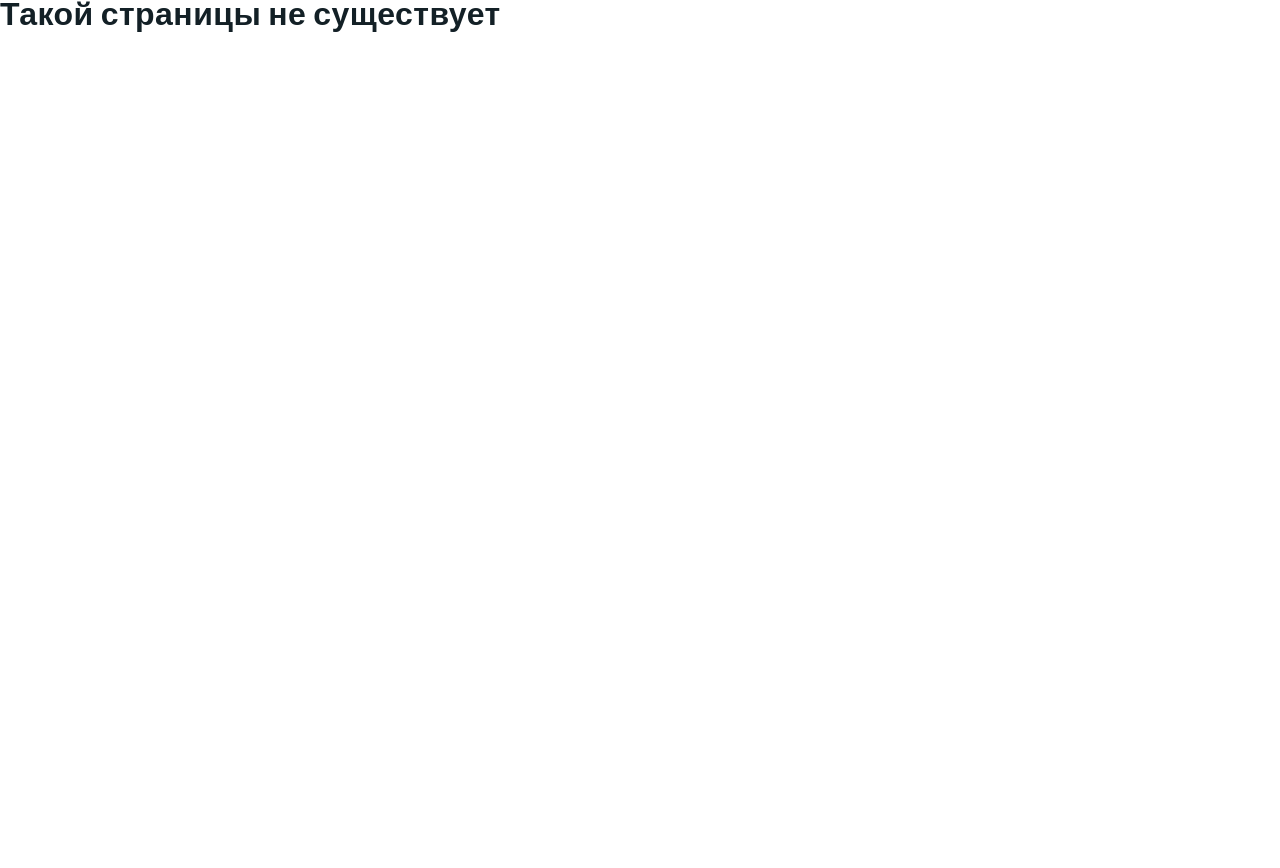
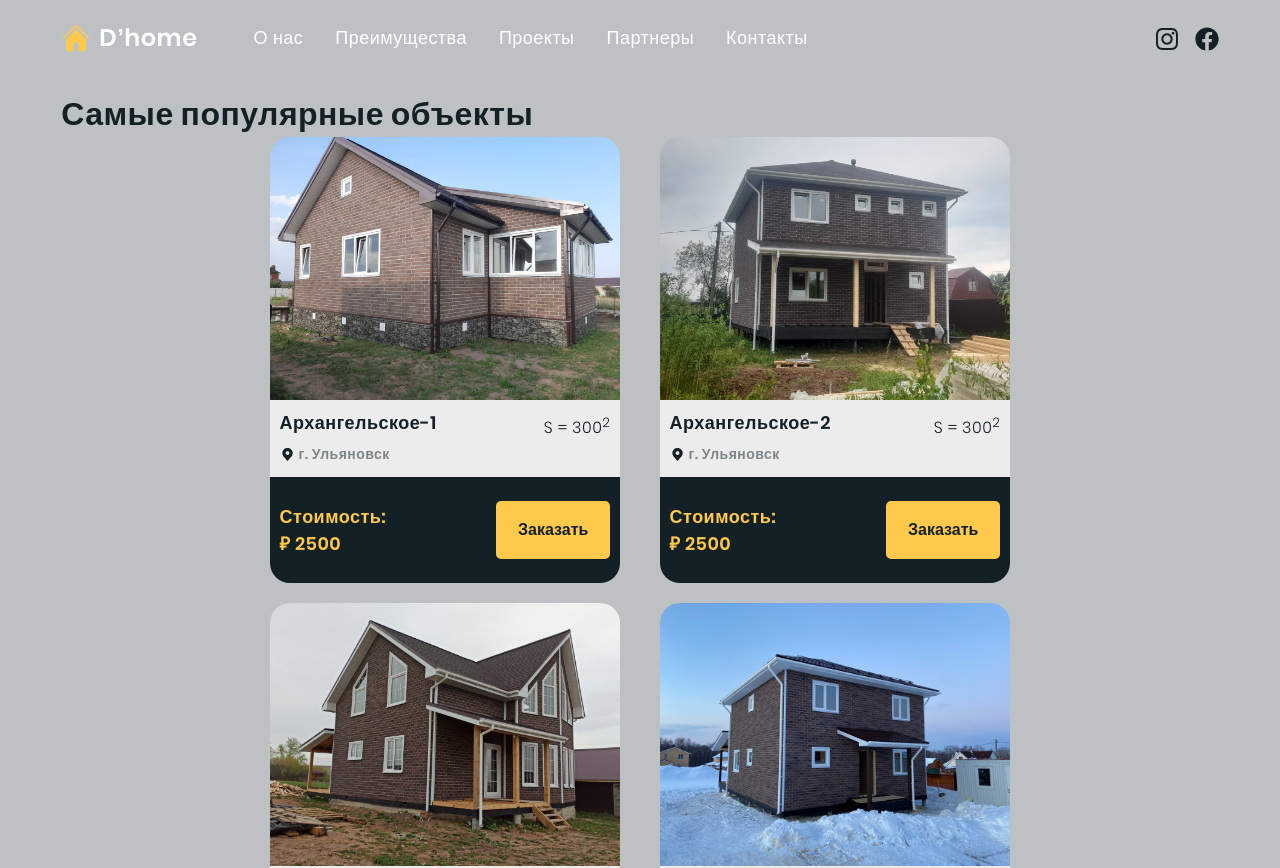
Before and after one commit to Werwllleh/Dhome, a Next.js app: page /objects in a window 1280 px wide. Before the commit this address had no page. Shown: the top 868 px of the page. Before the commit the page ends 800 px from the top, so only its background shows below. Built offline with nearby package versions, Linux system fonts and the light colour scheme.

Commit message:
page objects

```diff
--- a/pages/_app.js
+++ b/pages/_app.js
@@ -5,11 +5,5 @@ import MainContainer from "../src/components/MainContainer";
 
 // This default export is required in a new `pages/_app.js` file.
 export default function MyApp({ Component, pageProps }) {
-	return (
-		<>
-			<MainContainer title={"Главная страница"} keywords={"main page"}>
-				<Component {...pageProps} />
-			</MainContainer>
-		</>
-	)
+	return <Component {...pageProps} />
 }
--- /dev/null
+++ b/pages/objects.js
@@ -0,0 +1,13 @@
+import React from 'react';
+import AllProjects from '../src/components/AllProjects/AllProjects';
+import MainContainer from '../src/components/MainContainer';
+
+const Objects = () => {
+	return (
+		<MainContainer title={'Наши объекты'} keywords={"сип дома стоительство объекты"}>
+			<AllProjects />
+		</MainContainer>
+	);
+}
+
+export default Objects;
--- /dev/null
+++ b/src/components/AllProjects/AllProjects.jsx
@@ -0,0 +1,82 @@
+import React, { useState, useRef } from "react";
+import s from "../AllProjects/AllProjects.module.css";
+import { houses } from "../Projects/objects";
+
+import ModalReq from "../Modal/ModalReq";
+import MyPreview from "../Projects/MyPreview/MyPreview";
+import Link from "next/link";
+
+const AllProjects = () => {
+  const [openModal, setOpenModal] = useState(false);
+  const [modaldata, setmodaldata] = useState("");
+
+  const om = (data) => {
+    setOpenModal(!openModal);
+    setmodaldata(data);
+  };
+
+  return (
+    <div className={s.projects}>
+      <div className="container">
+        <div className={s.body}>
+          <div className={s.head}>
+            <div className={s.head_text}>
+              <h1>
+                Самые популярные <span>объекты</span>
+              </h1>
+            </div>
+          </div>
+          <div className={s.project_slider}>
+            {houses.map((home, index) => (
+              <div key={index} className={s.project_slide}>
+                <MyPreview
+                  img={home.imageSrc}
+                  title={home.title}
+                  imgArr={home.other}
+                />
+                <div className={s.textBlock}>
+                  <div>
+                    <div className={s.home_title}>{home.title}</div>
+                    <div className={s.home_place}>
+                      <img
+                        className={s.home_place_icon}
+                        src={"/images/icons/place.png"}
+                        alt={"place icon"}
+                      />
+                      <p>{home.place}</p>
+                    </div>
+                  </div>
+                  <div className={s.home_square}>
+                    {"S = " + home.square}
+                    <sup>2</sup>
+                  </div>
+                </div>
+                <div className={s.priceBlock}>
+                  <div className={s.home_price}>
+                    <p>Стоимость:</p>
+                    <p>{"₽" + " " + home.price}</p>
+                  </div>
+                  <button
+                    onClick={() => om(home.title)}
+                    datatitle={home.title}
+                    className={"btn" + " " + s.home_buy_btn}
+                    type="button"
+                  >
+                    Заказать
+                  </button>
+                </div>
+              </div>
+            ))}
+          </div>
+        </div>
+      </div>
+      <ModalReq
+        openModal={openModal}
+        setOpenModal={setOpenModal}
+        modaldata={modaldata}
+      />
+    </div>
+  );
+};
+
+export default AllProjects;
--- /dev/null
+++ b/src/components/AllProjects/AllProjects.module.css
@@ -0,0 +1,85 @@
+.projects {
+  background-color: #13202646;
+  padding: 100px 0 50px 0;
+}
+
+.project_slider {
+  display: flex;
+  /* flex-direction: row; */
+  justify-content: center;
+  flex-wrap: wrap;
+}
+
+.project_slide {
+  flex: 0 0 33%;
+  display: flex !important;
+  flex-direction: column !important;
+  justify-content: center;
+  margin: 10px 20px !important;
+  max-width: 350px;
+  border-radius: 20px;
+  overflow: hidden;
+  -webkit-border-radius: 20px;
+  -moz-border-radius: 20px;
+  -ms-border-radius: 20px;
+  -o-border-radius: 20px;
+}
+
+.home_img {
+  height: 222px;
+  width: 100%;
+  object-fit: cover;
+}
+
+.textBlock {
+  display: flex;
+  justify-content: space-between;
+  padding: 0.6rem;
+  background-color: #ececec;
+}
+
+.home_title {
+  font-size: 18px;
+  margin: 0 0 0.25rem 0;
+  font-weight: 600;
+}
+
+.home_place {
+  display: flex;
+  align-items: center;
+}
+
+.home_place p {
+  font-size: 14px;
+  opacity: 0.5;
+  transition: 0.5s;
+  margin: 0 0 0 0.25rem;
+  font-weight: 600;
+}
+
+.home_square {
+  font-size: 16px;
+  font-weight: 300;
+}
+
+.priceBlock {
+  display: flex;
+  justify-content: space-between;
+  align-items: center;
+  padding: 1.5rem 0.6rem;
+  background-color: #132026;
+}
+
+.home_price {
+  color: #ffc94b;
+  font-weight: 600;
+  font-size: 18px;
+}
+
+.home_buy_btn {
+  background-color: #ffc94b;
+  color: inherit;
+  padding: 15px 20px;
+  border-radius: 5px;
+  font-weight: 600;
+}
--- a/src/components/MainContainer.js
+++ b/src/components/MainContainer.js
@@ -1,14 +1,18 @@
 import Head from "next/head";
+import Footer from "./Footer/Footer";
+import Navbar from "./Navbar/Navbar";
 
 const MainContainer = ({ children, title, keywords }) => {
 	return (
 		<>
 			<Head>
 				<link rel="icon" type="image/x-icon" href="favicon.ico" />
-				<meta keywords={"next course, nextJS " + keywords}></meta>
+				<meta keywords={keywords}></meta>
 				<title>{title}</title>
 			</Head>
+			<Navbar />
 			<div>{children}</div>
+			<Footer />
 		</>
 	);
 }
--- a/src/components/Navbar/NavItem/menuItems.js
+++ b/src/components/Navbar/NavItem/menuItems.js
@@ -1,19 +1,19 @@
 export const menuItems = [
 	{
 		title: "О нас",
-		href: "#about",
+		href: "/#about",
 	},
 	{
 		title: "Преимущества",
-		href: "#advantages",
+		href: "/#advantages",
 	},
 	{
 		title: "Проекты",
-		href: "#projects",
+		href: "/#projects",
 	},
 	{
 		title: "Партнеры",
-		href: "#partners",
+		href: "/#partners",
 	},
 	{
 		title: "Контакты",
--- a/src/components/Navbar/Navbar.jsx
+++ b/src/components/Navbar/Navbar.jsx
@@ -5,7 +5,7 @@ import { menuItems } from "./NavItem/menuItems";
 import s from "../Navbar/Navbar.module.css";
 import NavItem from "./NavItem/NavItem";
 
-const Navbar = ({}) => {
+const Navbar = () => {
   const [headColor, setHeadColor] = useState(false);
   const [isActiveToggler, setIsActiveToggler] = useState(false);
 
--- a/src/components/Navbar/Navbar.module.css
+++ b/src/components/Navbar/Navbar.module.css
@@ -47,7 +47,6 @@
   -ms-transition: 0.5s;
   -o-transition: 0.5s;
   outline: none;
-  background-color: transparent;
 }
 
 .navbar_toggler span {
--- a/src/components/Projects/MyPreview/MyPreview.jsx
+++ b/src/components/Projects/MyPreview/MyPreview.jsx
@@ -1,19 +1,22 @@
 import React, { useState } from "react";
 import { Image } from "antd";
 
-const MyPreview = ({ img, imgArr }) => {
+const MyPreview = ({ img, title, imgArr }) => {
   const [visible, setVisible] = useState(false);
 
-  console.log(imgArr);
+  // console.log(img);
+  // console.log(imgArr);
+
   return (
     <>
       <Image
+        key={title}
         // className={s.home_img}
         preview={{
           visible: false,
         }}
         src={img}
-        // alt={home.title}
+        alt={title}
         onClick={() => setVisible(true)}
       />
       <div
```
Also changed, not shown: pages/index.js (+3 -6 lines), src/components/Projects/Projects.jsx (+9 -16 lines).
